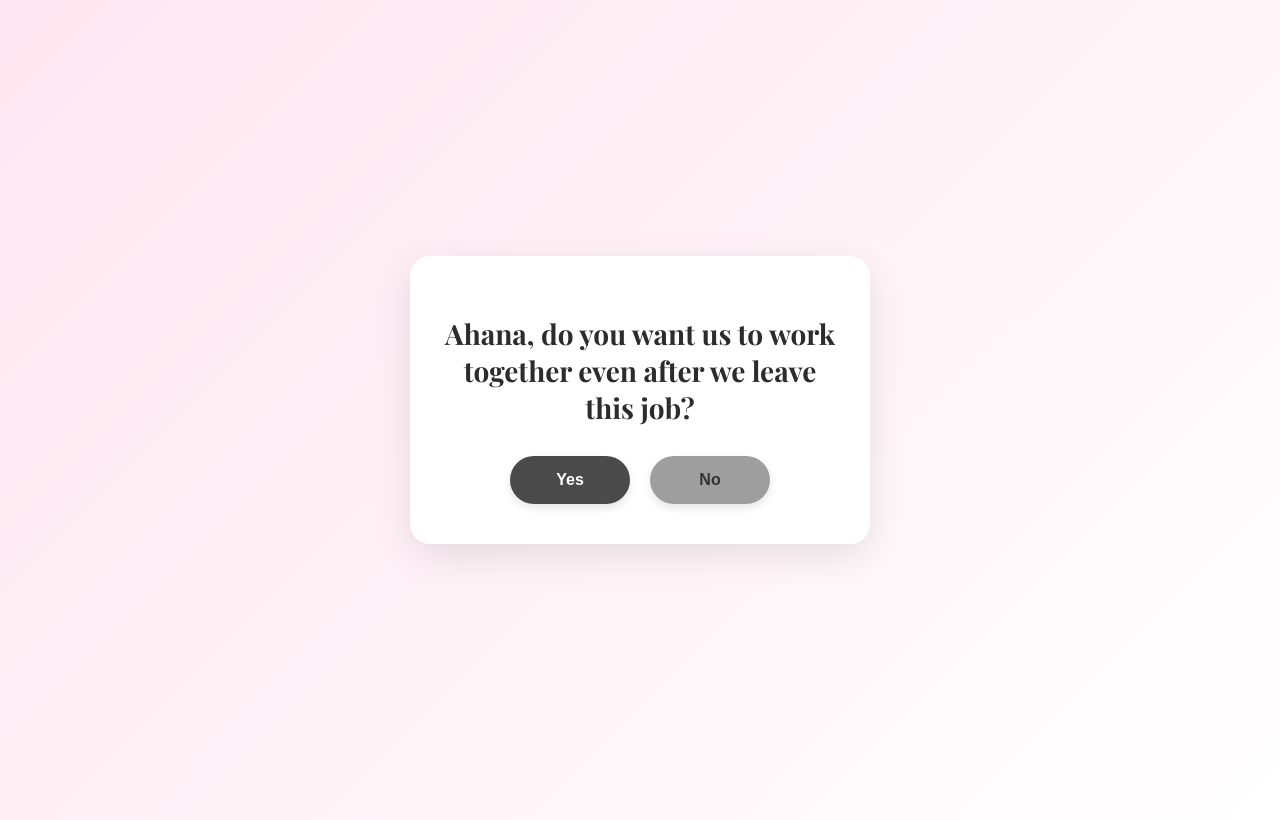
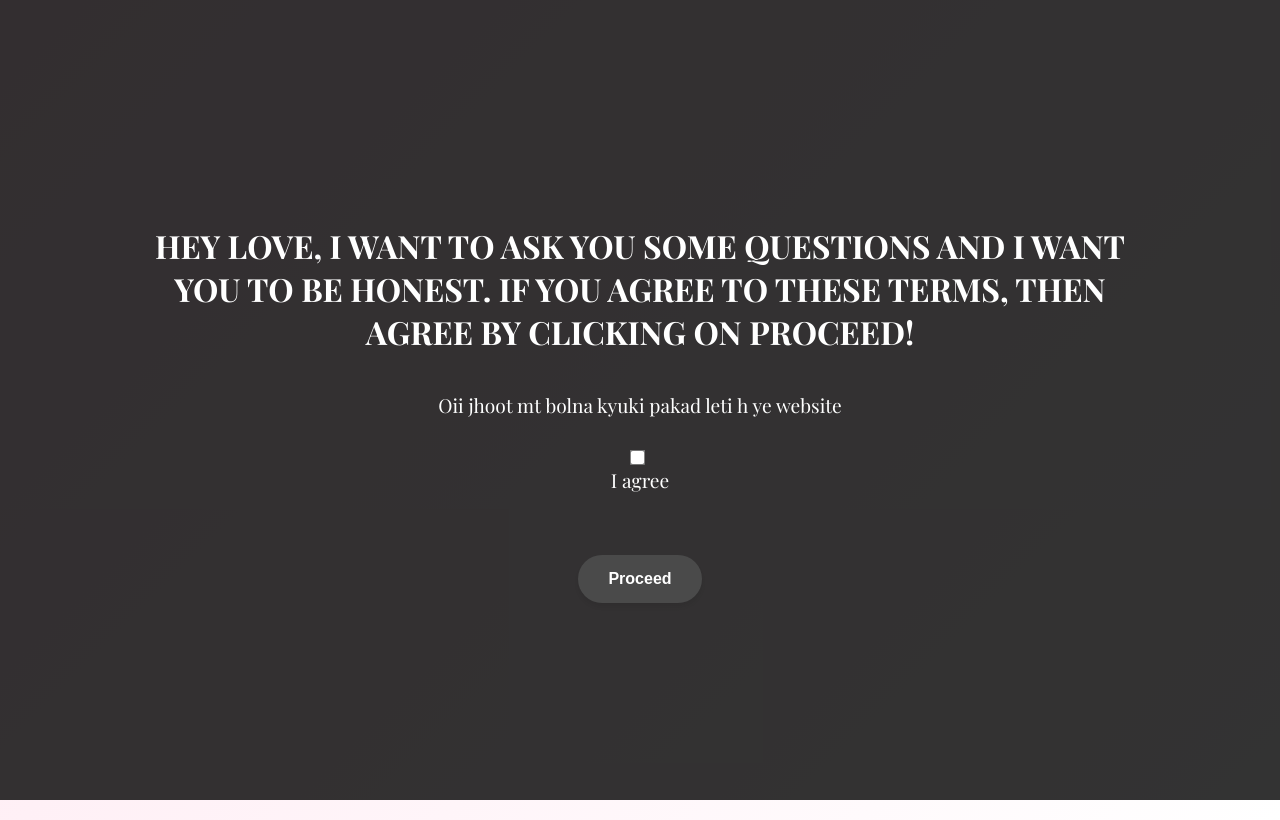
Before and after one commit to Amardeep641/amardeep641.github.io, a plain HTML site: page index.html in a window 1280 px wide. Drawn offline with nearby package versions, Linux system fonts and the light colour scheme.

Commit message:
Update index.html

```diff
--- a/index.html
+++ b/index.html
@@ -9,16 +9,77 @@
 
         body {
             font-family: 'Playfair Display', serif;
+            margin: 0;
+            background: linear-gradient(135deg, #ffe6f0, #ffffff);
+            color: #333;
+            display: flex;
+            justify-content: center;
+            align-items: center;
+            height: 100vh;
+            padding: 10px;
+            position: relative;
+            overflow-x: hidden;
+        }
+
+        /* Full screen message overlay */
+        .overlay {
+            position: fixed;
+            top: 0;
+            left: 0;
+            width: 100%;
+            height: 100%;
+            background: rgba(0, 0, 0, 0.8);
+            color: white;
             display: flex;
             flex-direction: column;
             justify-content: center;
             align-items: center;
-            min-height: 100vh;
-            margin: 0;
-            background: linear-gradient(135deg, #ffe6f0, #ffffff);
-            color: #333;
-            padding: 10px;
-            position: relative;
+            text-align: center;
+            z-index: 1000;
+            padding: 20px;
+            box-sizing: border-box;
+        }
+
+        .overlay h2 {
+            font-size: 2rem;
+            margin-bottom: 20px;
+            font-weight: 700;
+            text-transform: uppercase;
+            max-width: 80%;
+        }
+
+        .overlay p {
+            font-size: 1.2rem;
+            margin-bottom: 30px;
+            font-weight: 500;
+            max-width: 80%;
+        }
+
+        .overlay input[type="checkbox"] {
+            margin-right: 10px;
+            transform: scale(1.2);
+        }
+
+        .overlay label {
+            font-size: 1.2rem;
+        }
+
+        .overlay button {
+            padding: 15px 30px;
+            font-size: 16px;
+            font-weight: bold;
+            cursor: pointer;
+            border: none;
+            border-radius: 50px;
+            background-color: #4a4a4a;
+            color: white;
+            transition: background-color 0.3s, transform 0.3s;
+            margin-top: 20px;
+        }
+
+        .overlay button:hover {
+            background-color: #6b6b6b;
+            transform: scale(1.05);
         }
 
         .container {
@@ -31,6 +92,8 @@
             max-width: 400px;
             width: 100%;
             margin-bottom: 20px;
+            display: none; /* Initially hidden */
+            z-index: 1; /* Ensure it's below the flower shower */
         }
 
         h1 {
@@ -91,6 +154,25 @@
             margin-top: 5px;
         }
 
+        /* Flower Shower Animation */
+        .flower {
+            position: absolute;
+            top: -50px;
+            animation: fall 2s ease-in forwards;
+            z-index: 9999; /* Ensure flowers appear above everything else */
+        }
+
+        @keyframes fall {
+            0% {
+                top: -50px;
+                opacity: 1;
+            }
+            100% {
+                top: 100vh;
+                opacity: 0;
+            }
+        }
+
         /* Sahi Jawab & Love Message Styling */
         .sahi-jawab, .love-message {
             position: fixed;
@@ -106,7 +188,7 @@
             justify-content: center;
             align-items: center;
             text-align: center;
-            z-index: 1000;
+            z-index: 10000; /* Ensure it's on top */
             padding: 20px;
             box-sizing: border-box;
             border-radius: 0 0 20px 20px;
@@ -137,6 +219,15 @@
 </head>
 <body>
 
+    <!-- Full Screen Message Overlay -->
+    <div class="overlay" id="overlay">
+        <h2>Hey love, I want to ask you some questions and I want you to be honest. If you agree to these terms, then agree by clicking on proceed!</h2>
+        <p>Oii jhoot mt bolna kyuki pakad leti h ye website</p>
+        <input type="checkbox" id="agreeCheckbox">
+        <label for="agreeCheckbox">I agree</label><br><br>
+        <button id="proceedButton" disabled onclick="proceed()">Proceed</button>
+    </div>
+
     <!-- Sahi Jawab for First Question -->
     <div class="sahi-jawab" id="sahiJawab1">Sahi Jawab!</div>
 
@@ -166,6 +257,17 @@
     </div>
 
     <script>
+        // Enable the Proceed button if the checkbox is checked
+        document.getElementById('agreeCheckbox').addEventListener('change', function() {
+            document.getElementById('proceedButton').disabled = !this.checked;
+        });
+
+        function proceed() {
+            // Hide the overlay and show the main content
+            document.getElementById('overlay').style.display = 'none';
+            document.getElementById('ahanaContainer').style.display = 'block';
+        }
+
         function moveButton() {
             const noButton = document.activeElement.id === 'noButton' ? document.getElementById('noButton') : document.getElementById('noButton2');
             const noMessage = document.getElementById(noButton.id === 'noButton' ? 'noMessage' : 'noMessage2');
@@ -209,10 +311,32 @@
             const loveMessageDiv = document.getElementById('loveMessage');
             loveMessageDiv.style.visibility = 'visible';
 
+            // Trigger the flower shower effect
+            triggerFlowerShower();
+
             setTimeout(() => {
                 loveMessageDiv.style.visibility = 'hidden';
             }, 2000);
         }
+
+        function triggerFlowerShower() {
+            // Create flower elements and add them to the body
+            const numberOfFlowers = 20;
+            for (let i = 0; i < numberOfFlowers; i++) {
+                const flower = document.createElement('img');
+                flower.src = 'https://img.icons8.com/ios/50/000000/flower.png'; // You can replace with any flower image
+                flower.classList.add('flower');
+                flower.style.left = `${Math.random() * 100}vw`; // Random horizontal position
+                flower.style.animationDuration = `${Math.random() * 3 + 2}s`; // Random fall speed
+                flower.style.animationDelay = `${Math.random() * 2}s`; // Random delay for staggered fall
+                document.body.appendChild(flower);
+
+                // Remove flower after animation
+                flower.addEventListener('animationend', () => {
+                    flower.remove();
+                });
+            }
+        }
     </script>
 </body>
 </html>
```
